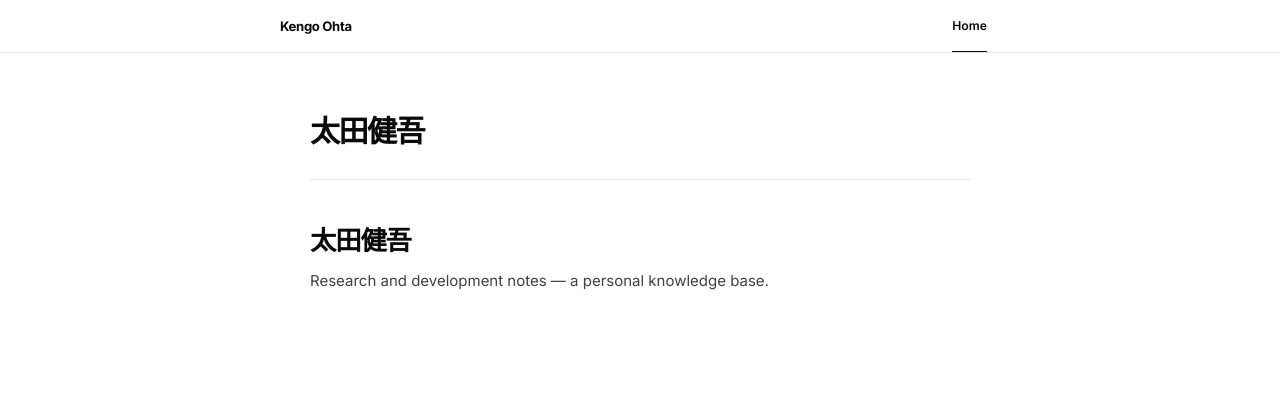
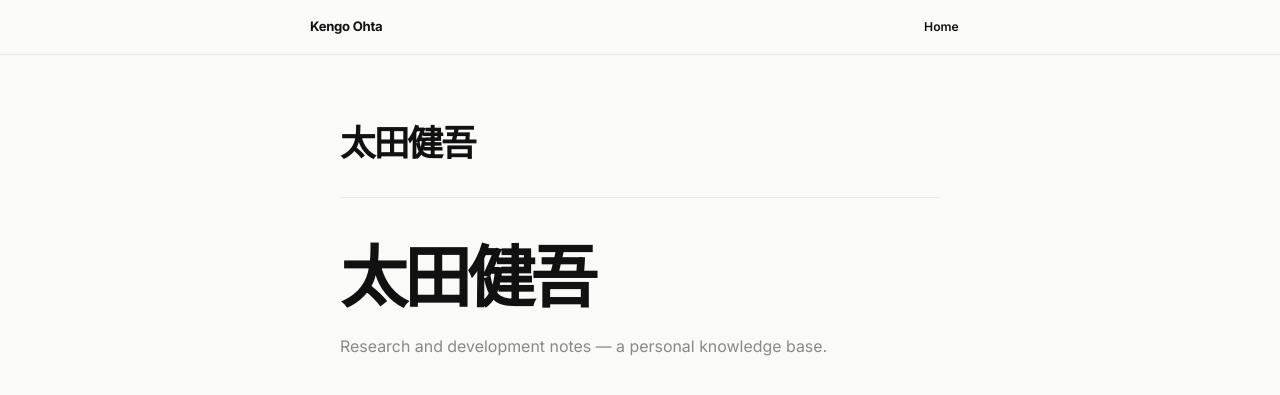
Before and after one commit to ota/ota.github.io, a Jekyll site: the page built from index.md, in a window 1280 px wide. Shown: the top 395 px of the page. Built offline with Jekyll 4.4.1, drawn with Linux system fonts in a browser that asks for light colours; our own code applies the rules of GitHub Pages for plain Markdown files.

Commit message:
Redesign: editorial style with large typography and warm white
Co-Authored-By: Claude Sonnet 4.6 <noreply@anthropic.com>

```diff
--- a/_layouts/default.html
+++ b/_layouts/default.html
@@ -5,28 +5,29 @@
   <meta name="viewport" content="width=device-width, initial-scale=1.0">
   <link rel="preconnect" href="https://fonts.googleapis.com">
   <link rel="preconnect" href="https://fonts.gstatic.com" crossorigin>
-  <link href="https://fonts.googleapis.com/css2?family=Inter:wght@400;500;600;700;800&display=swap" rel="stylesheet">
+  <link href="https://fonts.googleapis.com/css2?family=Inter:ital,wght@0,400;0,500;0,600;0,700;0,800;1,400&display=swap" rel="stylesheet">
   <title>{% if page.title %}{{ page.title }} — {{ site.title }}{% else %}{{ site.title }}{% endif %}</title>
   <style>
     *, *::before, *::after { box-sizing: border-box; margin: 0; padding: 0; }
 
     :root {
-      --text: #0a0a0a;
-      --body: #404040;
-      --muted: #737373;
-      --border: #e5e5e5;
-      --code-bg: #f5f5f5;
-      --pre-bg: #0d0d0d;
-      --link: #2563eb;
+      --bg: #fafaf9;
+      --text: #111111;
+      --body: #3c3c3c;
+      --muted: #888;
+      --border: #e8e8e8;
+      --pre-bg: #111111;
+      --code-bg: #f0f0ee;
+      --link: #1d4ed8;
     }
 
     html { font-size: 15px; }
 
     body {
       font-family: 'Inter', ui-sans-serif, system-ui, -apple-system, sans-serif;
-      background: #fff;
+      background: var(--bg);
       color: var(--body);
-      line-height: 1.75;
+      line-height: 1.8;
       -webkit-font-smoothing: antialiased;
     }
 
@@ -35,17 +36,15 @@
       position: sticky;
       top: 0;
       z-index: 100;
-      background: rgba(255, 255, 255, 0.85);
-      backdrop-filter: blur(10px);
-      -webkit-backdrop-filter: blur(10px);
+      background: var(--bg);
       border-bottom: 1px solid var(--border);
       padding: 0 2rem;
     }
 
     .header-inner {
-      max-width: 720px;
+      max-width: 660px;
       margin: 0 auto;
-      height: 52px;
+      height: 54px;
       display: flex;
       align-items: center;
     }
@@ -53,7 +52,7 @@
     .site-name {
       font-size: 0.875rem;
       font-weight: 700;
-      letter-spacing: -0.025em;
+      letter-spacing: -0.02em;
       color: var(--text);
       text-decoration: none;
       margin-right: auto;
@@ -63,6 +62,7 @@
       list-style: none;
       display: flex;
       height: 100%;
+      gap: 0.125rem;
     }
 
     .tabs li {
@@ -74,77 +74,84 @@
     .tabs a {
       display: flex;
       align-items: center;
-      padding: 0 0.875rem;
+      padding: 0 0.75rem;
       font-size: 0.8125rem;
       font-weight: 500;
       color: var(--muted);
       text-decoration: none;
-      position: relative;
-      transition: color 0.12s;
-    }
-
-    .tabs a::after {
-      content: '';
-      position: absolute;
-      bottom: 0;
-      left: 0.875rem;
-      right: 0.875rem;
-      height: 1px;
-      background: var(--text);
-      transform: scaleX(0);
-      transition: transform 0.15s ease;
+      transition: color 0.1s;
     }
 
     .tabs a:hover { color: var(--text); }
 
-    .tabs a.active { color: var(--text); font-weight: 600; }
-    .tabs a.active::after { transform: scaleX(1); }
+    .tabs a.active {
+      color: var(--text);
+      font-weight: 600;
+    }
 
     /* ── Content ── */
     .content-wrap {
-      max-width: 720px;
+      max-width: 660px;
       margin: 0 auto;
-      padding: 4rem 2rem 8rem;
+      padding: 4.5rem 2rem 9rem;
+    }
+
+    /* ── Home hero ── */
+    .home article h1:first-child {
+      font-size: clamp(2.75rem, 7vw, 4.5rem);
+      font-weight: 800;
+      letter-spacing: -0.06em;
+      line-height: 1.05;
+      color: var(--text);
+      margin-bottom: 1.25rem;
+      margin-top: 0;
+    }
+
+    .home article p:first-of-type {
+      font-size: 1.0625rem;
+      color: var(--muted);
+      line-height: 1.7;
     }
 
     /* ── Page header ── */
     .page-header { margin-bottom: 3rem; }
 
     .page-header h1 {
-      font-size: 2rem;
+      font-size: 2.375rem;
       font-weight: 800;
-      letter-spacing: -0.05em;
+      letter-spacing: -0.055em;
       color: var(--text);
-      line-height: 1.2;
+      line-height: 1.15;
     }
 
     .page-meta {
       margin-top: 0.625rem;
       font-size: 0.8125rem;
       color: var(--muted);
+      letter-spacing: 0.01em;
     }
 
     .page-description {
       margin-top: 0.875rem;
-      font-size: 0.9375rem;
+      font-size: 1rem;
       color: var(--muted);
-      line-height: 1.65;
+      line-height: 1.7;
     }
 
     .page-divider {
       height: 1px;
       background: var(--border);
-      margin-top: 2rem;
+      margin-top: 2.25rem;
     }
 
     /* ── Article ── */
     article h1 {
-      font-size: 1.75rem;
+      font-size: 1.875rem;
       font-weight: 800;
       letter-spacing: -0.04em;
       color: var(--text);
       line-height: 1.2;
-      margin-top: 2.5rem;
+      margin-top: 3rem;
       margin-bottom: 0.75rem;
     }
 
@@ -153,7 +160,7 @@
       font-weight: 700;
       letter-spacing: -0.02em;
       color: var(--text);
-      margin-top: 3rem;
+      margin-top: 3.5rem;
       margin-bottom: 0.625rem;
     }
 
@@ -161,7 +168,7 @@
       font-size: 1rem;
       font-weight: 600;
       color: var(--text);
-      margin-top: 2rem;
+      margin-top: 2.25rem;
       margin-bottom: 0.5rem;
     }
 
@@ -169,18 +176,18 @@
       font-size: 0.9375rem;
       font-weight: 600;
       color: var(--text);
-      margin-top: 1.5rem;
+      margin-top: 1.75rem;
       margin-bottom: 0.4rem;
     }
 
-    article p { margin-bottom: 1.25rem; }
+    article p { margin-bottom: 1.375rem; }
 
     article ul, article ol {
       padding-left: 1.5rem;
-      margin-bottom: 1.25rem;
+      margin-bottom: 1.375rem;
     }
 
-    article li { margin-bottom: 0.25rem; }
+    article li { margin-bottom: 0.3rem; }
 
     article a {
       color: var(--link);
@@ -194,6 +201,8 @@
 
     article strong { font-weight: 600; color: var(--text); }
 
+    article em { font-style: italic; }
+
     article code {
       font-family: 'SF Mono', ui-monospace, 'Cascadia Code', Consolas, monospace;
       font-size: 0.8125em;
@@ -206,9 +215,9 @@
     article pre {
       background: var(--pre-bg);
       border-radius: 10px;
-      padding: 1.25rem 1.5rem;
+      padding: 1.375rem 1.625rem;
       overflow-x: auto;
-      margin: 1.75rem 0;
+      margin: 2rem 0;
       line-height: 1.65;
     }
 
@@ -220,10 +229,11 @@
     }
 
     article blockquote {
-      border-left: 2px solid #d4d4d4;
-      padding: 0.25rem 0 0.25rem 1.25rem;
+      border-left: 2px solid #d0d0d0;
+      padding: 0.125rem 0 0.125rem 1.375rem;
       color: var(--muted);
-      margin: 1.75rem 0;
+      margin: 2rem 0;
+      font-style: italic;
     }
 
     article blockquote p { margin-bottom: 0; }
@@ -231,13 +241,13 @@
     article hr {
       border: none;
       border-top: 1px solid var(--border);
-      margin: 3rem 0;
+      margin: 3.5rem 0;
     }
 
     article table {
       width: 100%;
       border-collapse: collapse;
-      margin: 1.75rem 0;
+      margin: 2rem 0;
       font-size: 0.875rem;
     }
 
@@ -247,7 +257,7 @@
     }
 
     article th {
-      background: #fafafa;
+      background: #f0f0ee;
       font-weight: 600;
       color: var(--text);
       font-size: 0.8125rem;
@@ -263,14 +273,15 @@
         height: auto;
         flex-wrap: wrap;
         padding: 0.75rem 0;
-        gap: 0.375rem;
+        gap: 0.25rem;
       }
 
-      .site-name { margin-right: 0; width: 100%; }
+      .site-name { width: 100%; margin-right: 0; }
 
       .tabs {
         overflow-x: auto;
         scrollbar-width: none;
+        gap: 0;
       }
 
       .tabs::-webkit-scrollbar { display: none; }
@@ -278,19 +289,19 @@
 
       .tabs a {
         padding: 0.375rem 0.625rem;
-        border-radius: 6px;
+        border-radius: 5px;
         white-space: nowrap;
       }
 
-      .tabs a::after { display: none; }
-      .tabs a.active { background: #f0f0f0; }
+      .tabs a.active { background: #ebebea; }
 
-      .content-wrap { padding: 2.5rem 1.25rem 4rem; }
-      .page-header h1 { font-size: 1.625rem; }
+      .content-wrap { padding: 2.5rem 1.25rem 5rem; }
+
+      .page-header h1 { font-size: 1.875rem; }
     }
   </style>
 </head>
-<body>
+<body {% if page.url == "/" %}class="home"{% endif %}>
   <header class="header">
     <div class="header-inner">
       <a class="site-name" href="{{ '/' | relative_url }}">{{ site.title }}</a>
```
